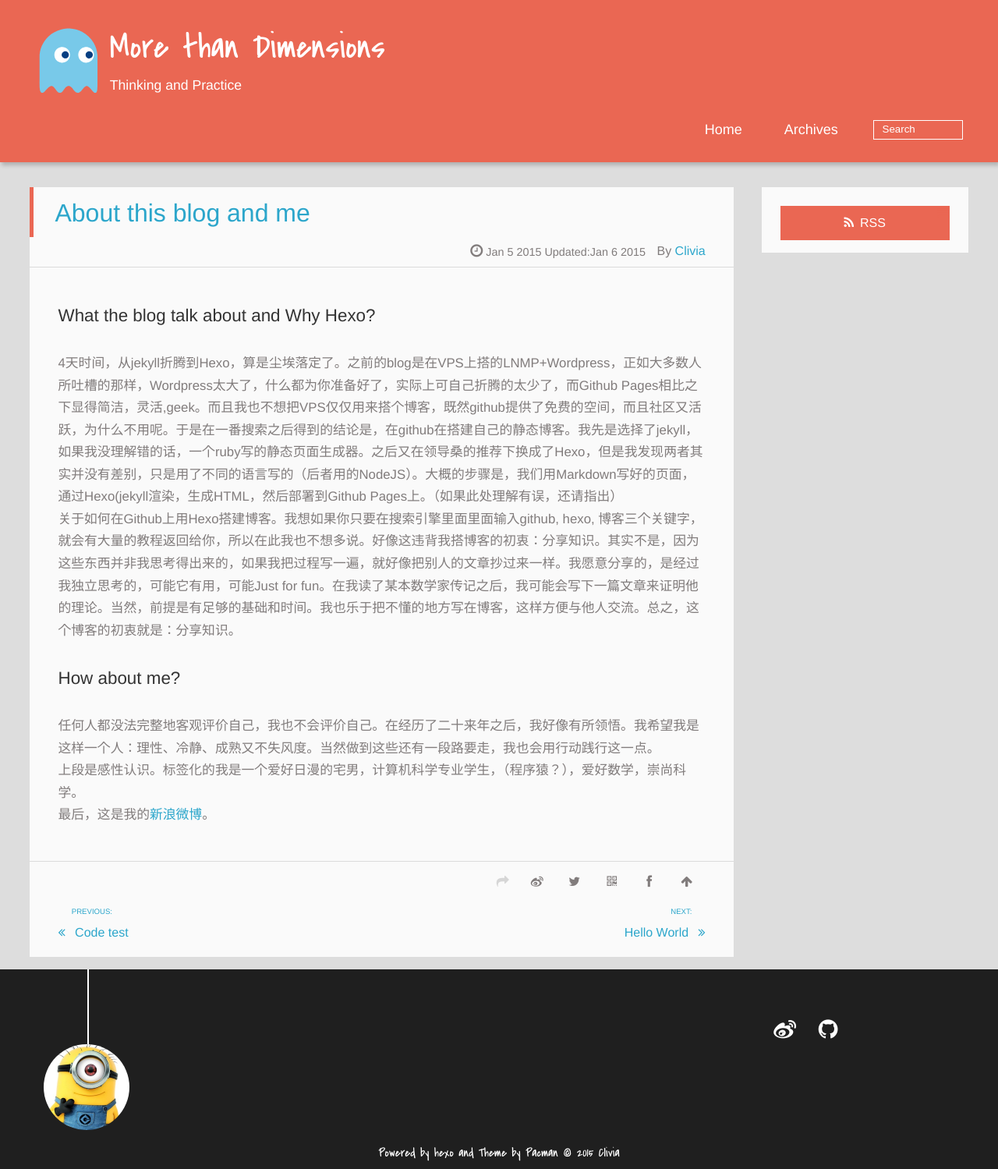
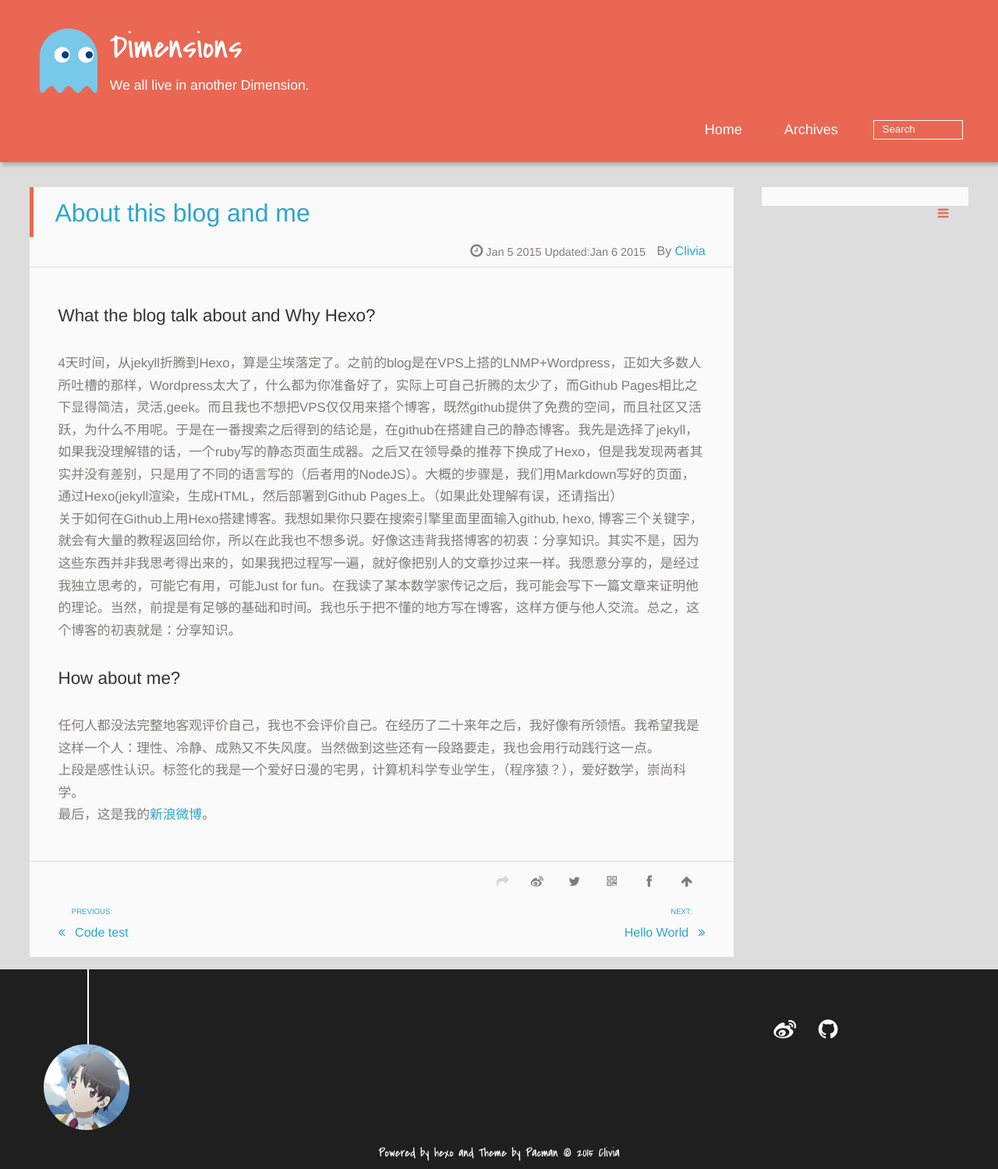
Before and after one commit to Yooz/Yooz.github.io, a plain HTML site: page 2015/01/05/About-this-blog-and-me/index.html in a window 1280 px wide. Shown: the whole page at 78% size. Drawn offline with Linux system fonts and the light colour scheme; a script that the page names is missing.

Commit message:
Site updated: 2015-01-06 13:12:02

```diff
--- a/2015/01/05/About-this-blog-and-me/index.html
+++ b/2015/01/05/About-this-blog-and-me/index.html
@@ -4,7 +4,7 @@
 <head>
   <meta charset="UTF-8">
 
-    <title>About this blog and me | More than Dimensions</title>
+    <title>About this blog and me | Dimensions</title>
     <meta name="viewport" content="width=device-width, initial-scale=1, maximum-scale=3, minimum-scale=1">
 
     <meta name="author" content="Clivia">
@@ -31,12 +31,12 @@
       <div>
 
 			<div id="imglogo">
-				<a href="/"><img src="/img/logo.svg" alt="More than Dimensions" title="More than Dimensions"/></a>
+				<a href="/"><img src="/img/logo.svg" alt="Dimensions" title="Dimensions"/></a>
 			</div>
 
 			<div id="textlogo">
-				<h1 class="site-name"><a href="/" title="More than Dimensions">More than Dimensions</a></h1>
-				<h2 class="blog-motto">Thinking and Practice</h2>
+				<h1 class="site-name"><a href="/" title="Dimensions">Dimensions</a></h1>
+				<h2 class="blog-motto">We all live in another Dimension.</h2>
 			</div>
 			<div class="navbar"><a class="navbutton navmobile" href="#" title="Menu">
 			</a></div>
@@ -100,7 +100,7 @@
 
 <div class="article-share" id="share">
 
-  <div data-url="http://cliviazhou.github.io/2015/01/05/About-this-blog-and-me/" data-title="About this blog and me | More than Dimensions" data-tsina="null" class="share clearfix">
+  <div data-url="http://cliviazhou.github.io/2015/01/05/About-this-blog-and-me/" data-title="About this blog and me | Dimensions" data-tsina="null" class="share clearfix">
   </div>
 
 </div>
@@ -148,10 +148,6 @@
 
 
 
-
-  <div class="rsspart">
-	<a href="null" target="_blank" title="rss">RSS</a>
-</div>
 
 </aside>
 </div>
--- a/css/style.css
+++ b/css/style.css
@@ -1758,7 +1758,7 @@ footer {
   width: 6.875em;
   height: 6.875em;
   margin: 0 auto;
-  background: no-repeat url("/img/author.jpg") left top;
+  background: no-repeat url("/img/head.png") left top;
   -webkit-background-size: 6.875em 6.875em;
   -moz-background-size: 6.875em 6.875em;
   background-size: 6.875em 6.875em;
```
Also changed, not shown: 2014/12/31/hello-world/index.html (+5 -9 lines), 2015/01/06/Code-test/index.html (+5 -9 lines), archives/2014/12/index.html (+4 -4 lines), archives/2014/index.html (+4 -4 lines), archives/2015/01/index.html (+4 -4 lines), archives/2015/index.html (+4 -4 lines), archives/index.html (+4 -4 lines), index.html (+4 -8 lines), img/head.png (added).
